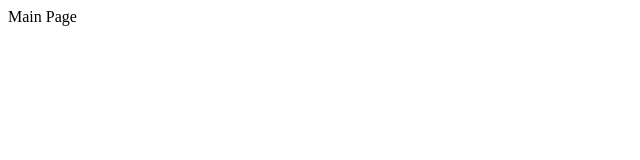
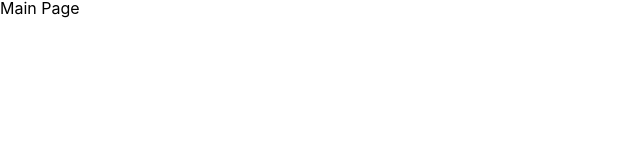
Before and after one commit to STudy-with-ST/MoVook, a React (Create React App) app in the folder front/movook-app/: page / in a window 1280 px wide. Shown: the top 160 px of the page, without its empty margins (0-640 px from the left). Built offline with nearby package versions, Linux system fonts and the light colour scheme.

Commit message:
Style GlobalStyles index.js에 적용

```diff
--- a/front/movook-app/src/index.js
+++ b/front/movook-app/src/index.js
@@ -1,6 +1,11 @@
 import React from "react";
 import ReactDOM from "react-dom/client";
 import App from "./App";
-
+import GlobalStyles from "./styles/GlobalStyle";
 const root = ReactDOM.createRoot(document.getElementById("root"));
-root.render(<App />);
+root.render(
+  <React.StrictMode>
+    <GlobalStyles />
+    <App />
+  </React.StrictMode>
+);
```
